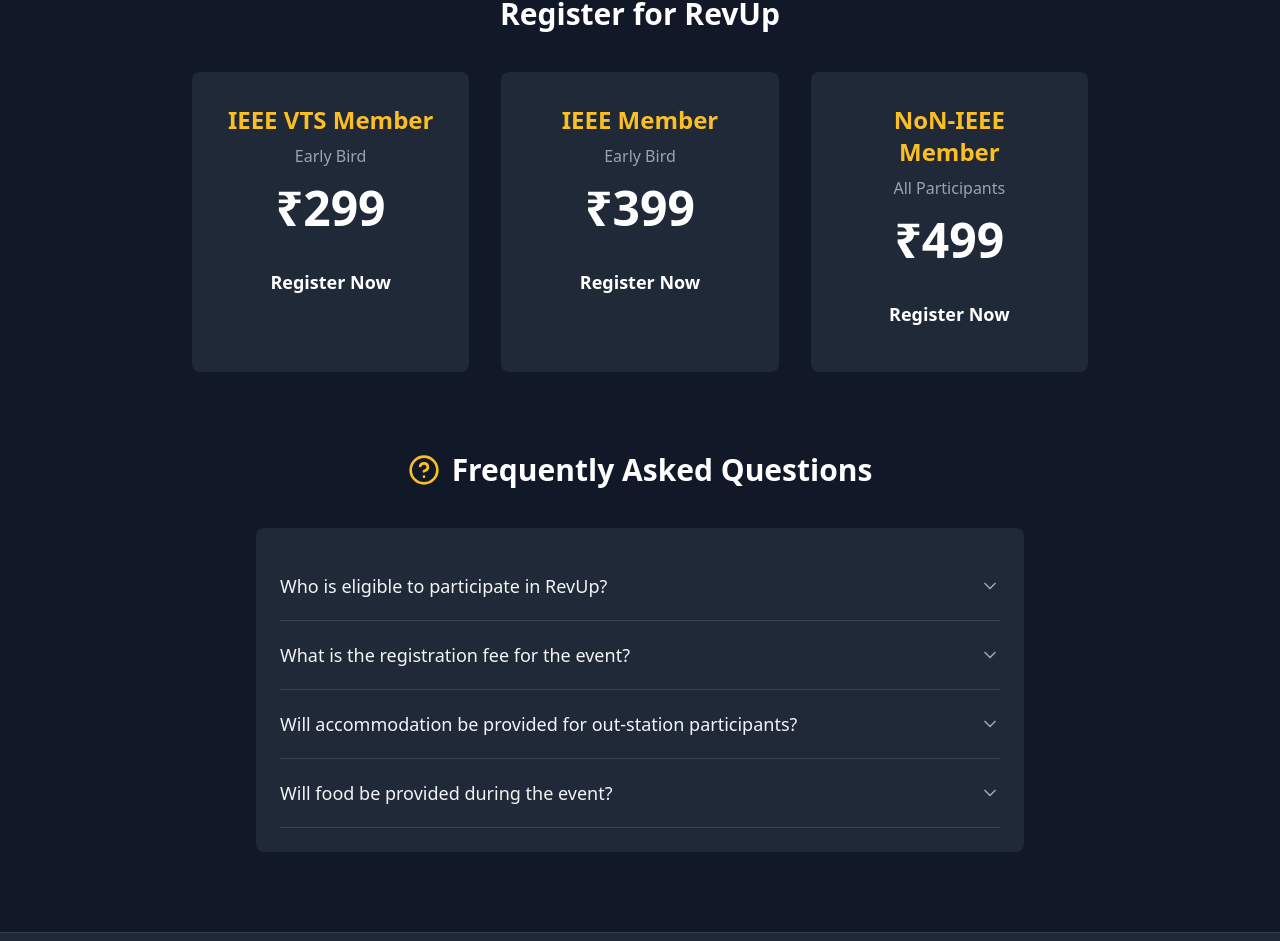
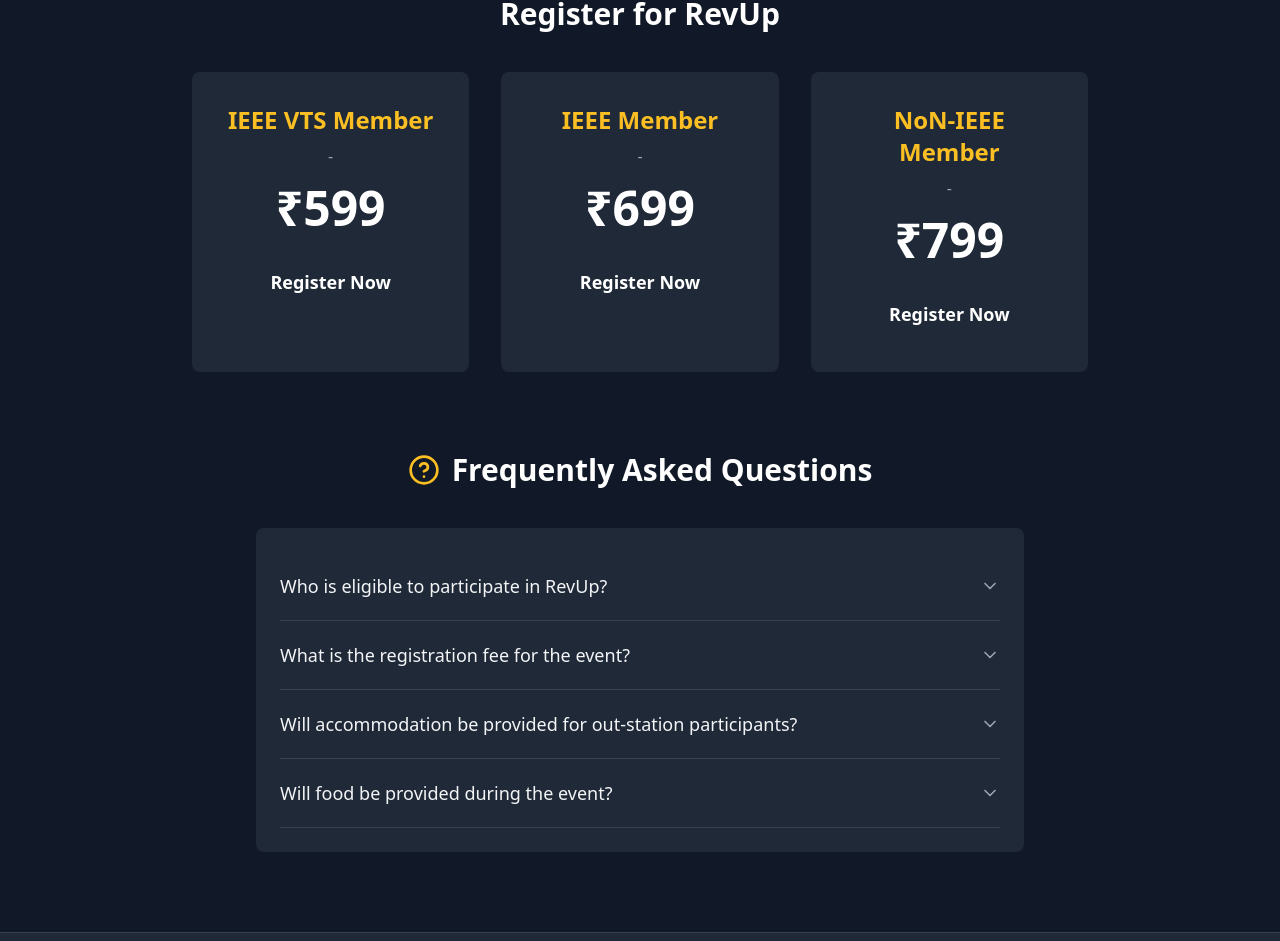
Before and after one commit to IEESBNSSCE/RevUp, a React (Create React App) app: page /RevUp/revupp in a window 1280 px wide. Shown: the part 2607-3548 px from the top of the page. Built offline with nearby package versions, Linux system fonts and the light colour scheme.

Commit message:
updated price details

```diff
--- a/src/pages/RevUpPage.jsx
+++ b/src/pages/RevUpPage.jsx
@@ -140,21 +140,21 @@
 const registrationTiers = [
   {
     title: 'IEEE VTS Member',
-    price: '₹299',
-    type: 'Early Bird',
+    price: '₹599',
+    type: '-',
     link: 'https://docs.google.com/forms/d/e/1FAIpQLSflVyXrjJZWd6d6CToGcEkXA2vNvyZ9APyzuPN0EgF64wSygA/viewform?usp=dialog'
   },
   {
     title: 'IEEE Member',
-    price: '₹399',
-    type: 'Early Bird',
+    price: '₹699',
+    type: '-',
     link: 'https://docs.google.com/forms/d/e/1FAIpQLSeeUAczLHcWFl9a8jK4KjebA7v5mcUEBCGzTLo39UJULZiyIw/viewform?usp=dialog'
   },
   {
     title: 'NoN-IEEE Member',
-    price: '₹499',
-    type: 'All Participants',
-    link: 'https://docs.google.com/forms/d/e/1FAIpQLSen44awqppwOS2v08Y_gU6ymg22tzC8slJUPDuhpHE9FMMEUA/viewform?usp=dialog'
+    price: '₹799',
+    type: '-',
+    link: 'https://docs.google.com/forms/d/e/1FAIpQLSflVyXrjJZWd6d6CToGcEkXA2vNvyZ9APyzuPN0EgF64wSygA/viewform?usp=dialog'
   }
 ];
 
```
